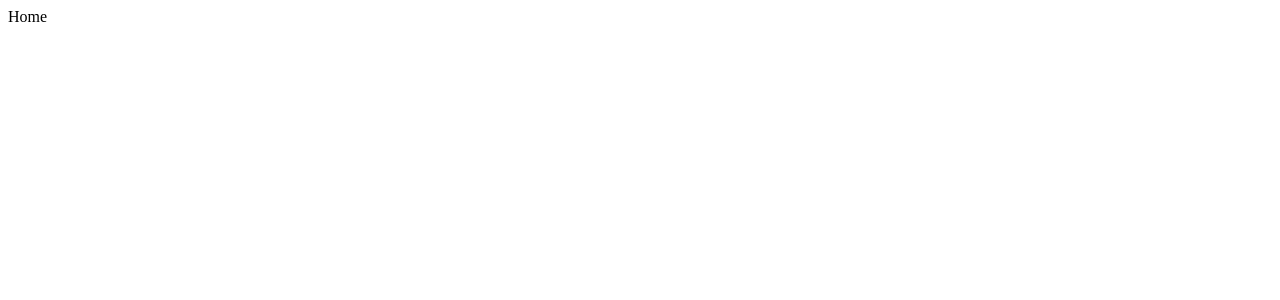
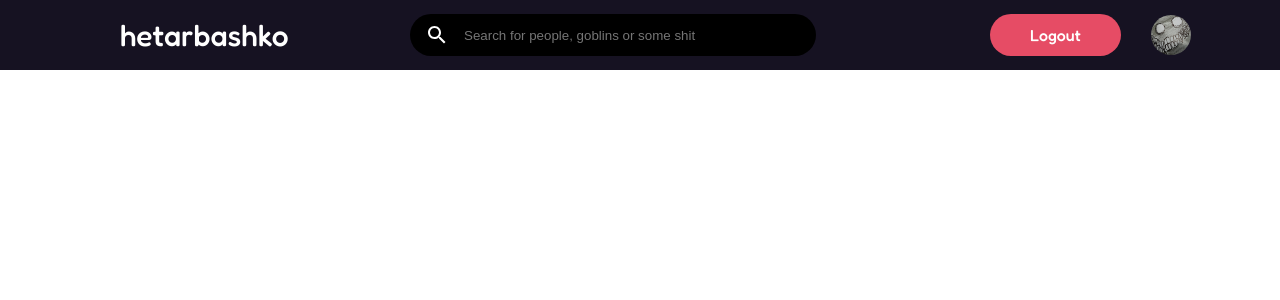
Before and after one commit to SounakPurkayastha/MERNSocial, a React (Create React App) app in the folder client/: page / in a window 1280 px wide. Shown: the top 300 px of the page. Built offline with nearby package versions, Linux system fonts and the light colour scheme.

Commit message:
Added topbar component

```diff
--- a/client/package.json
+++ b/client/package.json
@@ -3,6 +3,10 @@
   "version": "0.1.0",
   "private": true,
   "dependencies": {
+    "@emotion/react": "^11.8.1",
+    "@emotion/styled": "^11.8.1",
+    "@mui/icons-material": "^5.4.4",
+    "@mui/material": "^5.4.4",
     "@testing-library/jest-dom": "^5.16.2",
     "@testing-library/react": "^12.1.3",
     "@testing-library/user-event": "^13.5.0",
--- a/client/src/App.js
+++ b/client/src/App.js
@@ -1,5 +1,11 @@
+import Home from "./pages/Home";
+
 function App() {
-  return <div className="App">Home</div>;
+  return (
+    <div className="App">
+      <Home />
+    </div>
+  );
 }
 
 export default App;
--- /dev/null
+++ b/client/src/components/Topbar.jsx
@@ -0,0 +1,26 @@
+import "./topbar.css";
+import SearchIcon from "@mui/icons-material/Search";
+
+const Topbar = () => {
+  return (
+    <div className="topbar-container">
+      <div className="topbar-left">hetarbashko</div>
+      <div className="topbar-center">
+        <div className="topbar-searchbox">
+          <SearchIcon className="searchbox-icon" />
+          <input
+            type="text"
+            placeholder="Search for people, goblins or some shit"
+            className="searchbox-input"
+          />
+        </div>
+      </div>
+      <div className="topbar-right">
+        <button className="topbar-logout">Logout</button>
+        <img className="topbar-dp" src="assets/dp.jpg" />
+      </div>
+    </div>
+  );
+};
+
+export default Topbar;
--- /dev/null
+++ b/client/src/components/topbar.css
@@ -0,0 +1,81 @@
+@import url("https://fonts.googleapis.com/css2?family=Fredoka:wght@500;600&family=Roboto:wght@300;400;500;700;900&display=swap");
+
+.topbar-left {
+  flex: 3;
+  display: flex;
+  align-items: center;
+  font-family: Fredoka;
+  color: white;
+  font-size: 30px;
+  margin-left: 120px;
+}
+
+.topbar-center {
+  flex: 6;
+  display: flex;
+  align-items: center;
+}
+
+.topbar-right {
+  flex: 3;
+  display: flex;
+  align-items: center;
+  object-fit: cover;
+}
+
+.topbar-container {
+  display: flex;
+  height: 70px;
+  background-color: #161222;
+}
+
+* {
+  margin: 0;
+  padding: 0;
+}
+
+.topbar-searchbox {
+  width: 70%;
+  height: 60%;
+  background-color: black;
+  border-radius: 50px;
+  display: flex;
+  align-items: center;
+}
+
+.searchbox-icon {
+  color: white;
+  margin: 0 15px;
+}
+
+.searchbox-input {
+  background-color: black;
+  border: none;
+  color: white;
+  width: 80%;
+}
+
+.searchbox-input:focus {
+  outline: none;
+}
+
+.topbar-dp {
+  height: 40px;
+  width: 40px;
+  border-radius: 50%;
+}
+
+.topbar-logout {
+  margin-right: 30px;
+  padding: 20px 40px;
+  height: 60%;
+  border-radius: 50px;
+  background-color: #e64c65;
+  border: none;
+  color: white;
+  font-family: Fredoka;
+  font-size: 16px;
+  display: flex;
+  justify-content: center;
+  align-items: center;
+}
--- /dev/null
+++ b/client/src/pages/Home.jsx
@@ -0,0 +1,11 @@
+import Topbar from "../components/Topbar";
+
+const Home = () => {
+  return (
+    <div>
+      <Topbar />
+    </div>
+  );
+};
+
+export default Home;
```
Also changed, not shown: client/public/assets/dp.jpg (added), 1 other file (tests, documents, lock files or other folders).
